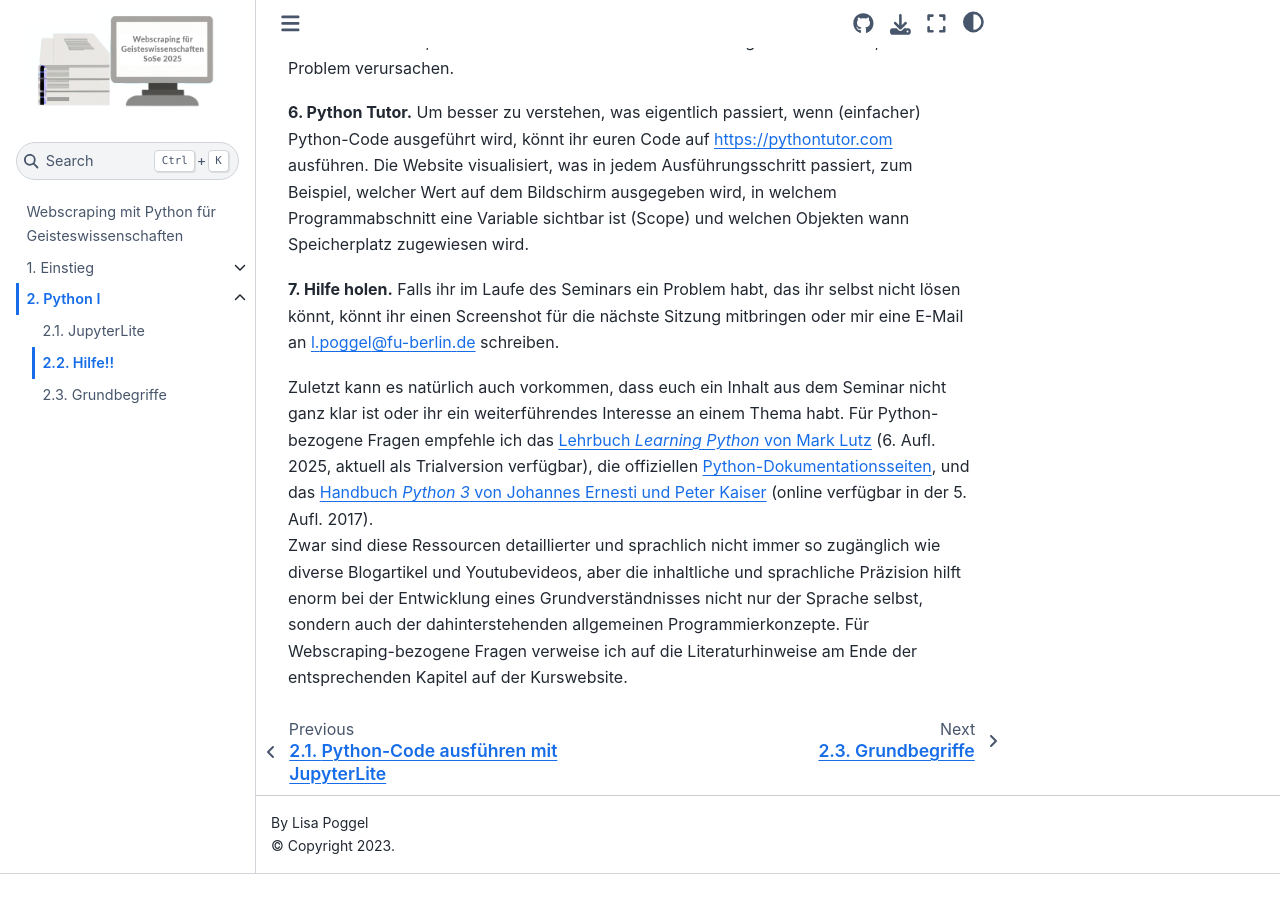
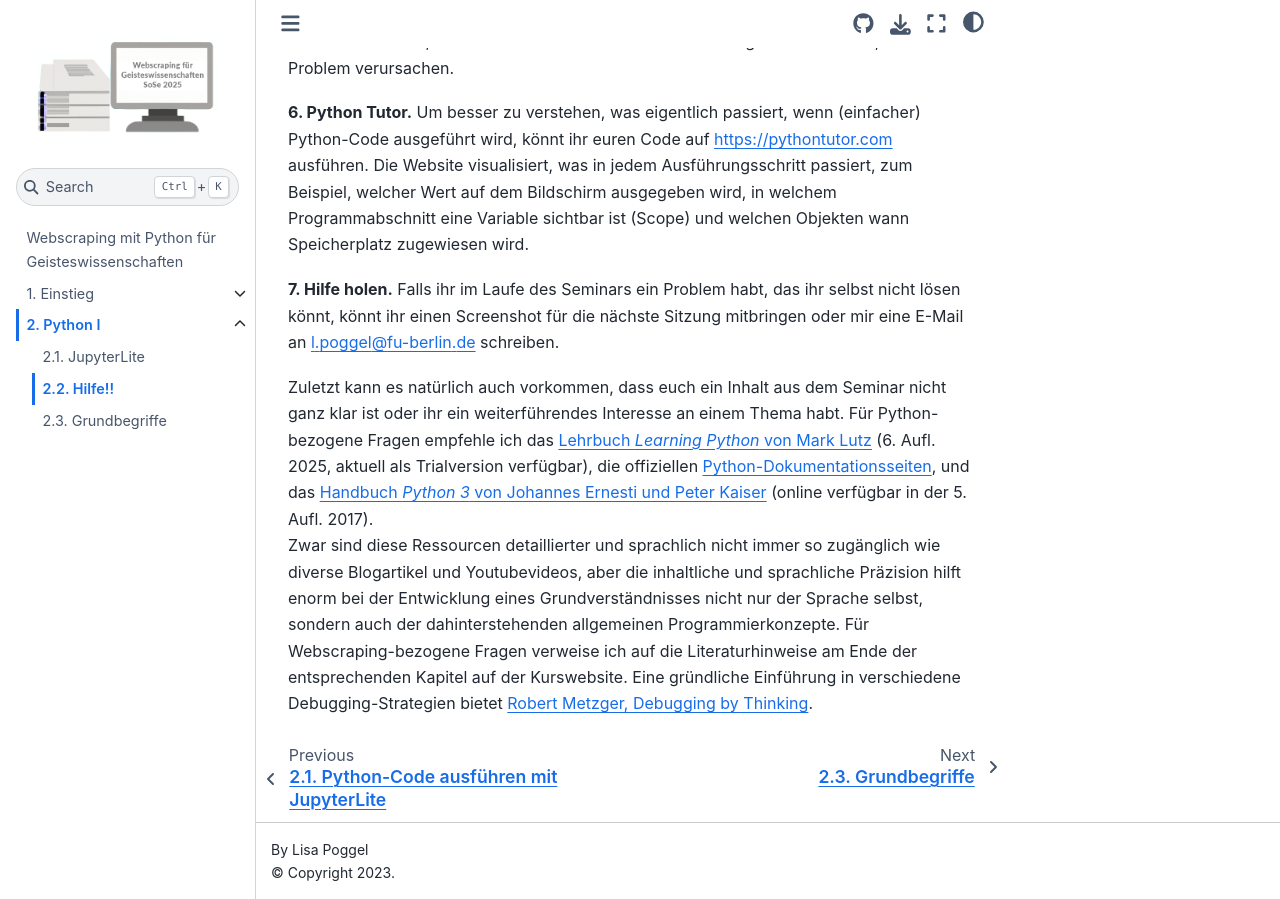
Before and after one commit to lipogg/webscraping-mit-python, a Jupyter Book: the page built from chapters/02/subchapters/01_hilfe.md, in a window 1280 px wide and 900 px high, scrolled down 903 px. Built offline with Jupyter Book 1.0.4 settings and Sphinx 7.4.7 and the Sphinx Book theme 1.1.4, drawn with Linux system fonts in a browser that asks for light colours; pages that are not in the unit, such as notebooks, are missing from menus; comment, search, counter and statistics services are not loaded; before the commit the page ends 1777 px from its top, so only the background shows below that.

Commit message:
update hilfe

```diff
--- a/chapters/02/subchapters/01_hilfe.md
+++ b/chapters/02/subchapters/01_hilfe.md
@@ -22,3 +22,4 @@
 Für Python-bezogene Fragen empfehle ich das [Lehrbuch *Learning Python* von Mark Lutz](https://www.oreilly.com/library/view/learning-python-6th/9781098171292/) (6. Aufl. 2025, aktuell als Trialversion verfügbar), die offiziellen [Python-Dokumentationsseiten](https://docs.python.org/3/), und das [Handbuch *Python 3* von Johannes Ernesti und Peter Kaiser](https://openbook.rheinwerk-verlag.de/python/) (online verfügbar in der 5. Aufl. 2017).
 Zwar sind diese Ressourcen detaillierter und sprachlich nicht immer so zugänglich wie diverse Blogartikel und Youtubevideos, aber die inhaltliche und sprachliche Präzision hilft enorm bei der Entwicklung eines Grundverständnisses nicht nur der Sprache selbst, sondern auch der dahinterstehenden allgemeinen Programmierkonzepte.
 Für Webscraping-bezogene Fragen verweise ich auf die Literaturhinweise am Ende der entsprechenden Kapitel auf der Kurswebsite.
+Eine gründliche Einführung in verschiedene Debugging-Strategien bietet [Robert Metzger, Debugging by Thinking](https://doi.org/10.1016/B978-1-55558-307-1.X5000-9).
```
